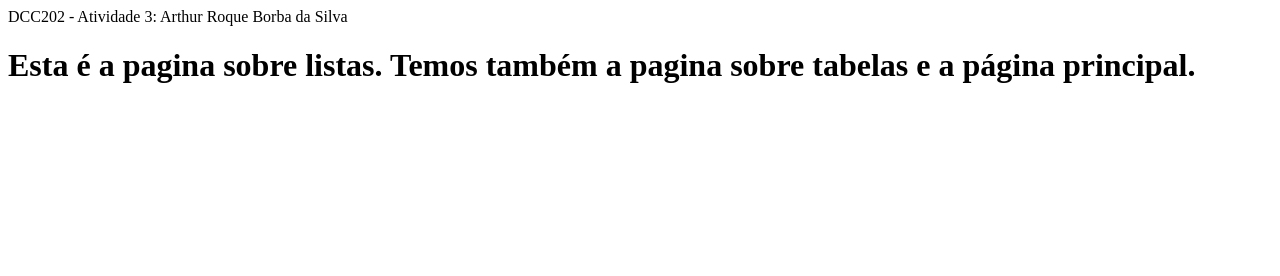
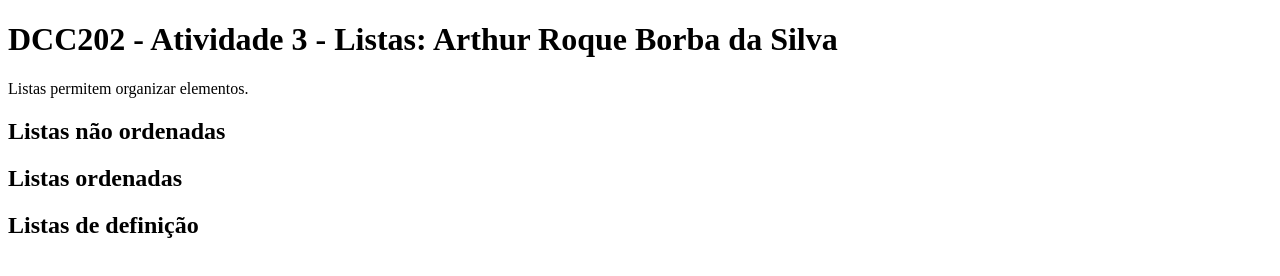
Before and after one commit to ufjf-dcc202/ufjf-dcc202-2025-1-a-atv03-AR-Borba, a plain HTML site: page listas.html in a window 1280 px wide. Drawn offline with Linux system fonts and the light colour scheme.

Commit message:
Adiciona conteudo nas paginas

```diff
--- a/listas.html
+++ b/listas.html
@@ -6,7 +6,10 @@
     <title>DCC202 - Atividade 3 - Listas: Arthur Roque Borba da Silva</title>
 </head>
 <body>
-    <main>DCC202 - Atividade 3: Arthur Roque Borba da Silva</main>
-    <h1>Esta é a pagina sobre listas. Temos também a pagina sobre tabelas e a página principal.</h1>
+    <h1>DCC202 - Atividade 3 - Listas: Arthur Roque Borba da Silva</h1>
+    <p>Listas permitem organizar elementos.</p>
+    <h2>Listas não ordenadas</h2>
+    <h2>Listas ordenadas</h2>
+    <h2>Listas de definição</h2>
 </body>
 </html>
```
Also changed, not shown: index.html (+2 -2 lines), tabelas.html (+2 -2 lines).
